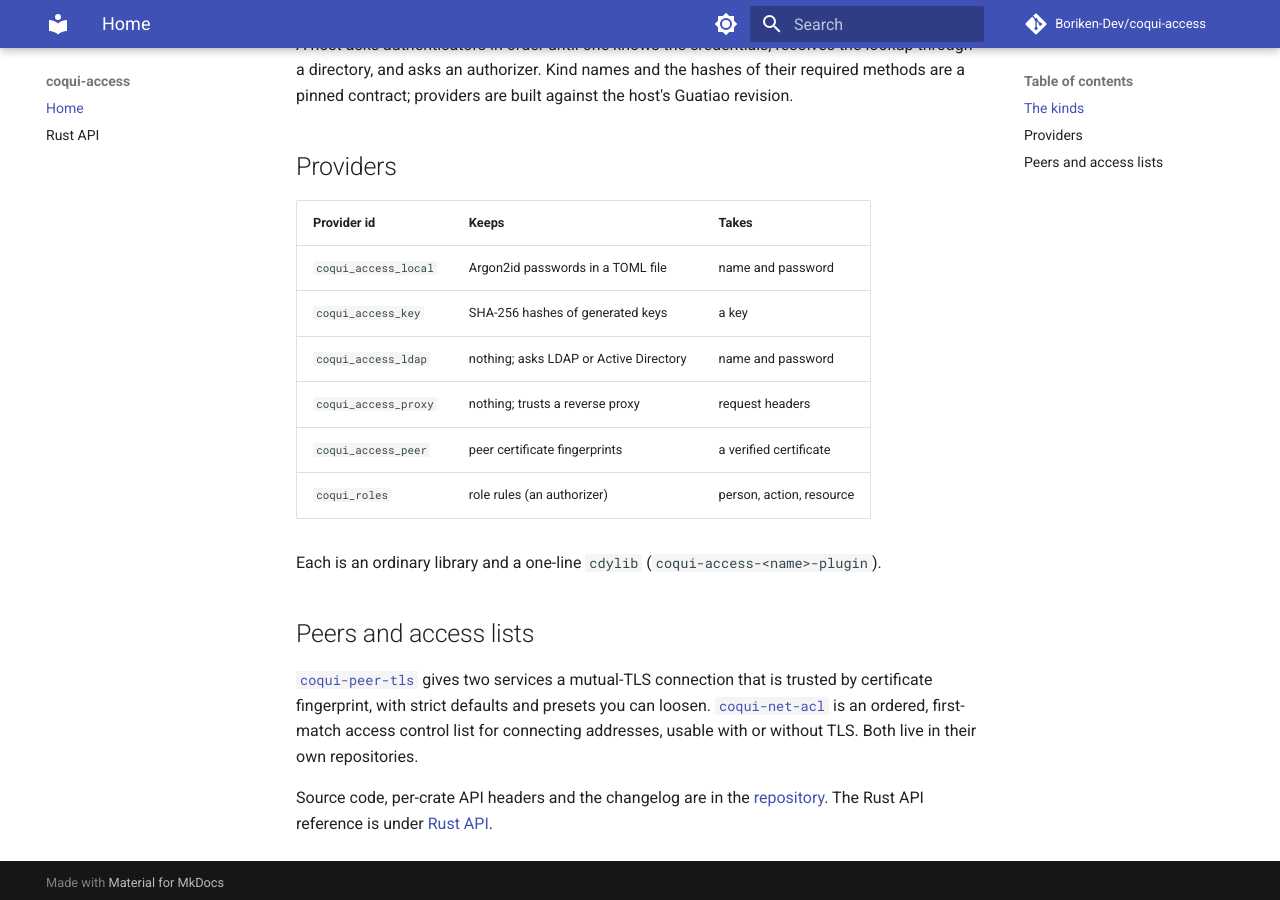
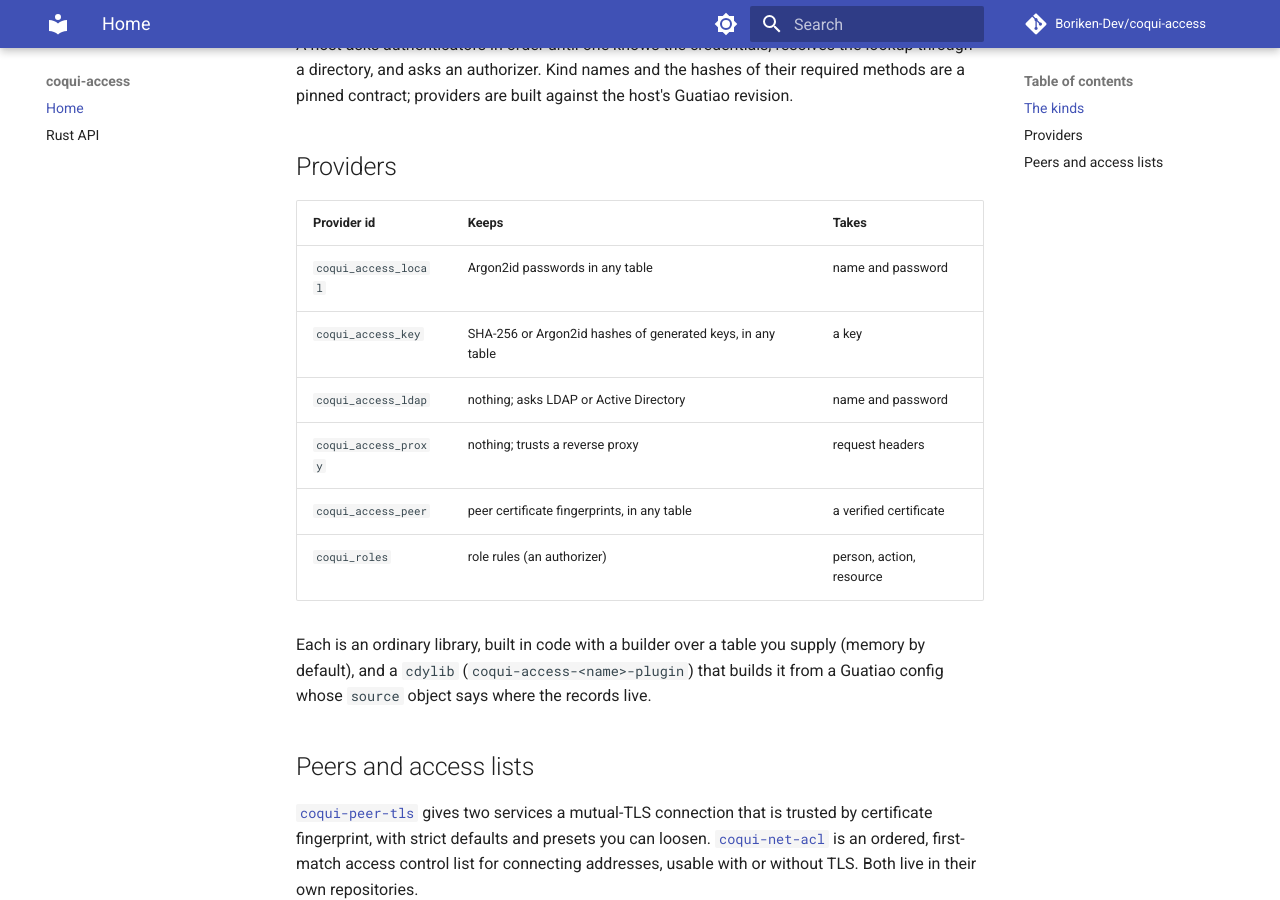
Before and after one commit to Boriken-Dev/coqui-access, an MkDocs documentation site: the page built from docs/index.md, in a window 1280 px wide and 900 px high, scrolled down 550 px. Built offline with MkDocs 1.6.1 and Material for MkDocs 9.7.7, drawn with Linux system fonts in a browser that asks for light colours; comment, search, counter and statistics services are not loaded.

Commit message:
docs: lead with the builder and table sources, record the breaking changes
README, AGENTS.md headers, the docs index and the changelog describe tables as
the source of records, the hashing primitives for use with your own data, and
the plugin source config. No storage format appears in a library description.

```diff
--- a/docs/index.md
+++ b/docs/index.md
@@ -20,14 +20,16 @@ methods are a pinned contract; providers are built against the host's Guatiao re
 
 | Provider id | Keeps | Takes |
 | --- | --- | --- |
-| `coqui_access_local` | Argon2id passwords in a TOML file | name and password |
-| `coqui_access_key` | SHA-256 hashes of generated keys | a key |
+| `coqui_access_local` | Argon2id passwords in any table | name and password |
+| `coqui_access_key` | SHA-256 or Argon2id hashes of generated keys, in any table | a key |
 | `coqui_access_ldap` | nothing; asks LDAP or Active Directory | name and password |
 | `coqui_access_proxy` | nothing; trusts a reverse proxy | request headers |
-| `coqui_access_peer` | peer certificate fingerprints | a verified certificate |
+| `coqui_access_peer` | peer certificate fingerprints, in any table | a verified certificate |
 | `coqui_roles` | role rules (an authorizer) | person, action, resource |
 
-Each is an ordinary library and a one-line `cdylib` (`coqui-access-<name>-plugin`).
+Each is an ordinary library, built in code with a builder over a table you supply (memory by
+default), and a `cdylib` (`coqui-access-<name>-plugin`) that builds it from a Guatiao config
+whose `source` object says where the records live.
 
 ## Peers and access lists
 
```
Also changed, not shown: AGENTS.md (+7 -1 lines), CHANGELOG.md (+35 -2 lines), README.md (+26 -10 lines).
